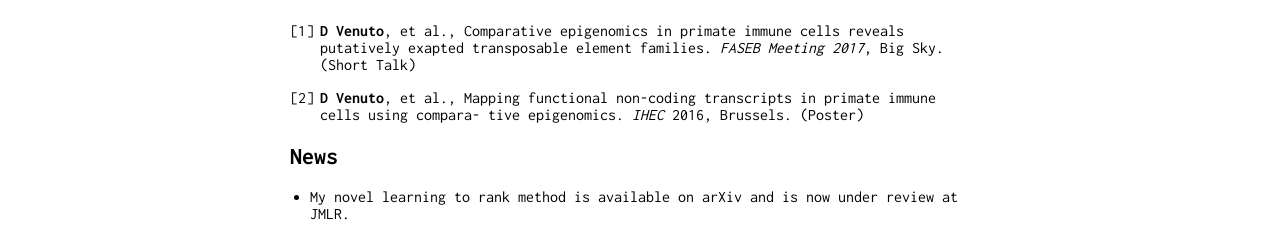
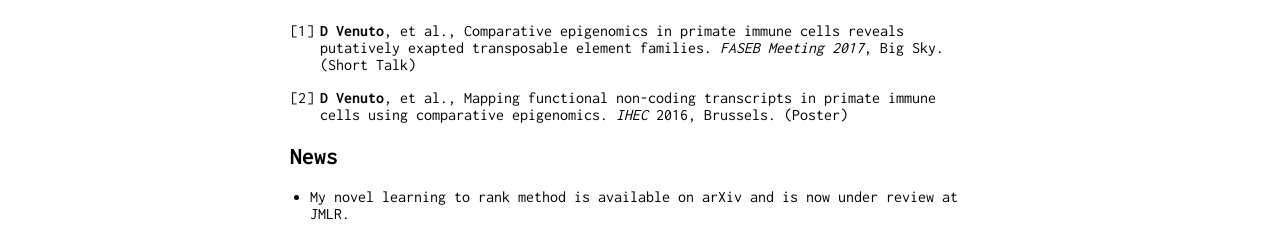
Before and after one commit to dvVenuto/dvvenuto.github.io, a Jekyll site: the page built from index.md, in a window 1280 px wide. Shown: the part 700-928 px from the top of the page. Built offline with Jekyll 4.4.1, drawn with Linux system fonts in a browser that asks for light colours; our own code applies the rules of GitHub Pages for plain Markdown files.

Commit message:
Update index.md

```diff
--- a/index.md
+++ b/index.md
@@ -26,7 +26,7 @@ Convex optimization problems for kernel machines and convolutional neural networ
 
 1. **D Venuto**, et al., Comparative epigenomics in primate immune cells reveals putatively exapted transposable element families. *FASEB Meeting 2017*, Big Sky. (Short Talk)
 
-2. **D Venuto**, et al., Mapping functional non-coding transcripts in primate immune cells using compara- tive epigenomics. *IHEC* 2016, Brussels. (Poster)
+2. **D Venuto**, et al., Mapping functional non-coding transcripts in primate immune cells using comparative epigenomics. *IHEC* 2016, Brussels. (Poster)
 
 ## News
 
```
